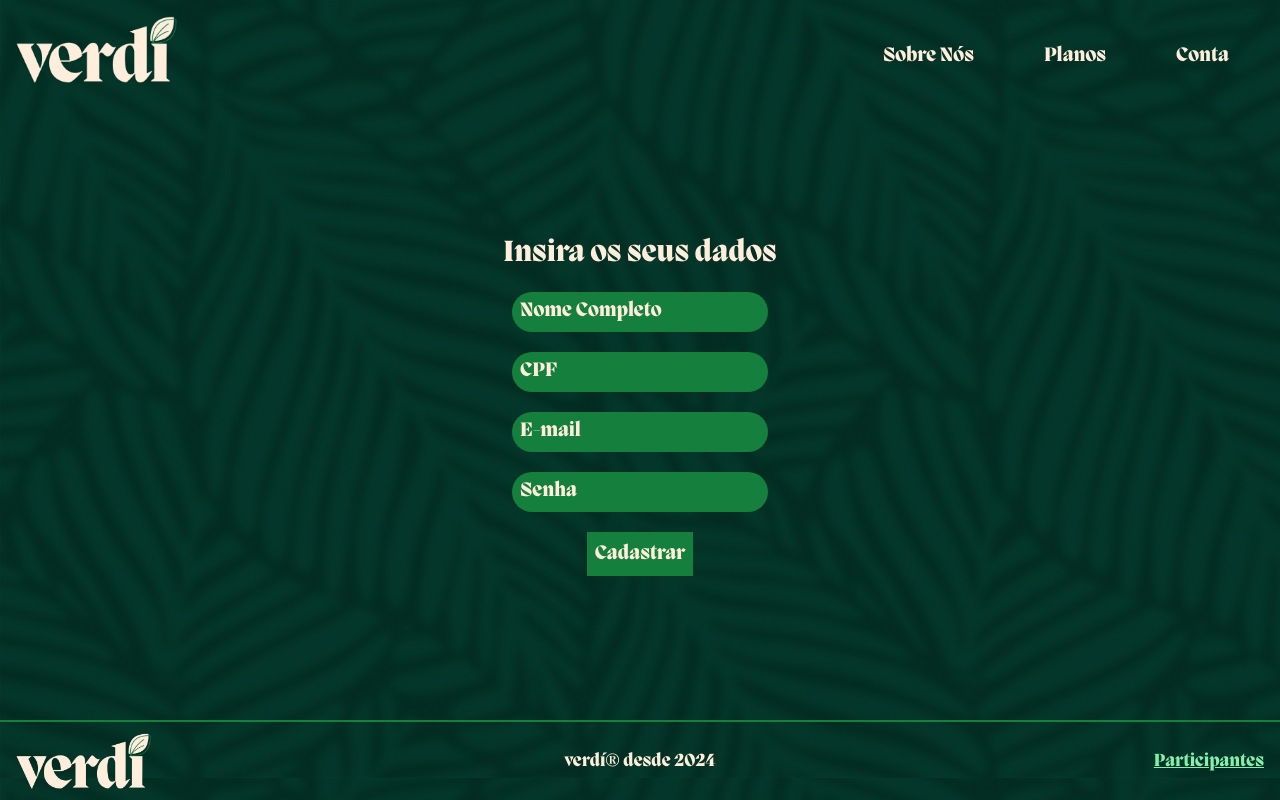
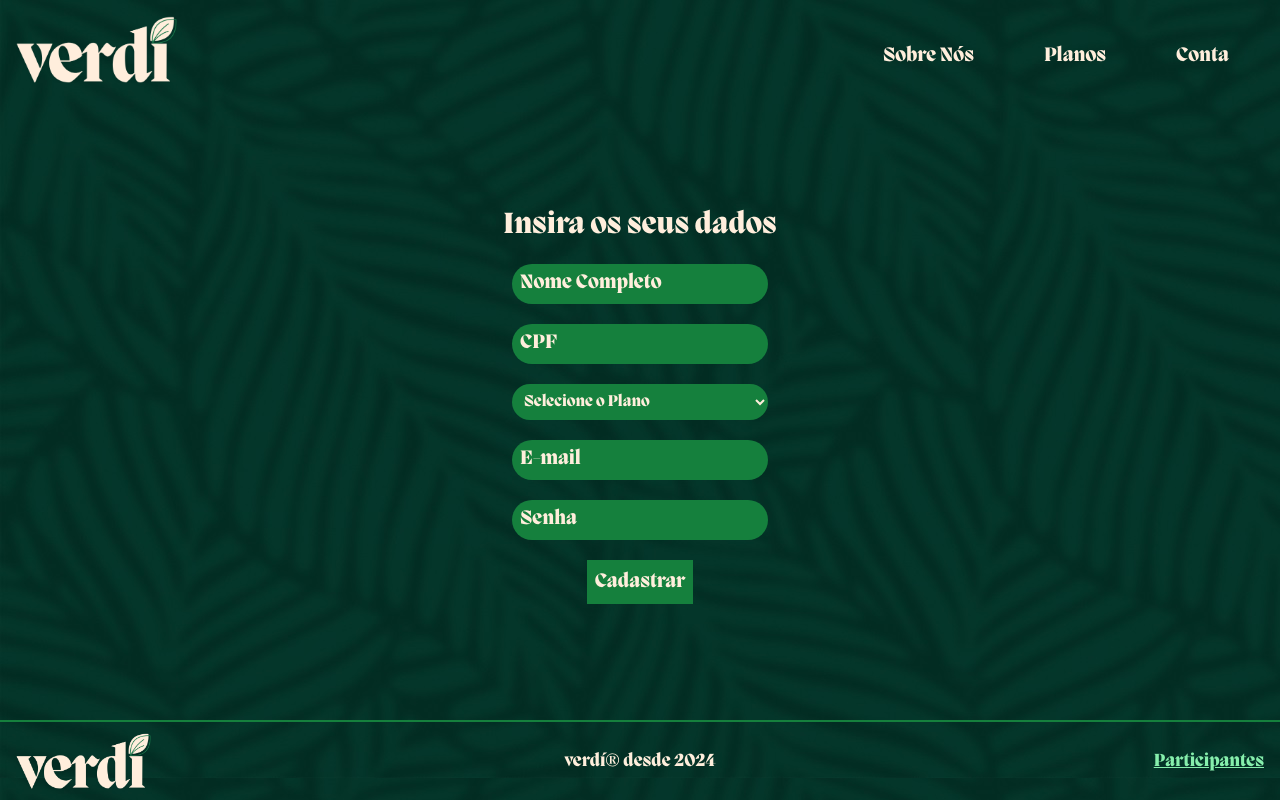
Before and after one commit to luizpaulo73/gs-verdi, a Next.js app in the folder verdi/: page /cadastro in a window 1280 px wide. Built offline with nearby package versions, Linux system fonts and the light colour scheme; a web font is replaced by a local one.

Commit message:
adicionado a validacao do plano selecionado

```diff
--- a/verdi/src/components/Cabecalho/Cabecalho.tsx
+++ b/verdi/src/components/Cabecalho/Cabecalho.tsx
@@ -13,7 +13,7 @@ export default function Cabecalho() {
             <nav>
                 <ul className="flex justify-around">
                     <li><Link href={'/'} className="text-creme text-xs font-extrabold sm:text-base md:text-lg xl:text-xl">Sobre Nós</Link></li>
-                    <li><Link href={'/'} className="text-creme text-xs font-extrabold sm:text-base md:text-lg xl:text-xl">Planos</Link></li>
+                    <li><Link href={'/#planos'} className="text-creme text-xs font-extrabold sm:text-base md:text-lg xl:text-xl">Planos</Link></li>
                     <li><Link href={'/'} className="text-creme text-xs font-extrabold sm:text-base md:text-lg xl:text-xl">Conta</Link></li>
                 </ul>
             </nav>
--- a/verdi/src/components/FormCadastro/FormCadastro.tsx
+++ b/verdi/src/components/FormCadastro/FormCadastro.tsx
@@ -2,32 +2,39 @@
 import { useState } from "react";
 
 export default function FormCadastro() {
-  const emailRegex : RegExp = /^[^\s@]+@[^\s@]+\.[^\s@]+$/;
-  const senhaRegex : RegExp = /^.{8,}$/;
+  const emailRegex: RegExp = /^[^\s@]+@[^\s@]+\.[^\s@]+$/;
+  const senhaRegex: RegExp = /^.{8,}$/;
 
   const [nome, setNome] = useState<string>("");
   const [cpf, setCpf] = useState<string>("");
   const [email, setEmail] = useState<string>("");
   const [senha, setSenha] = useState<string>("");
+  const [plano, setPlano] = useState<string>("");
 
-  const [validacaoNome , setValidacaoNome] = useState<boolean>(true)
-  const [validacaoCpf , setValidacaoCpf] = useState<boolean>(true)
-  const [validacaoEmail , setValidacaoEmail] = useState<boolean>(true)
-  const [validacaoSenha , setValidacaoSenha] = useState<boolean>(true)
+  const [validacaoNome, setValidacaoNome] = useState<boolean>(true);
+  const [validacaoCpf, setValidacaoCpf] = useState<boolean>(true);
+  const [validacaoEmail, setValidacaoEmail] = useState<boolean>(true);
+  const [validacaoSenha, setValidacaoSenha] = useState<boolean>(true);
+  const [showModal, setShowModal] = useState<boolean>(false);
 
   const validarNome = () => setValidacaoNome(nome.length >= 3);
   const validarCpf = () => setValidacaoCpf(cpf.length === 11);
   const validarEmail = () => setValidacaoEmail(emailRegex.test(email));
   const validarSenha = () => setValidacaoSenha(senhaRegex.test(senha));
 
-
   const handleSubmit = async (e: React.FormEvent<HTMLFormElement>) => {
     e.preventDefault();
+
+    if (plano === "super-verdi") {
+      setShowModal(true);
+      return;
+    }
+
     try {
       const response = await fetch(`http://localhost:8080/pessoas/cadastro`, {
         method: "POST",
         headers: { "Content-Type": "application/json" },
-        body: JSON.stringify({ nome, cpf, email, senha }),
+        body: JSON.stringify({ nome, cpf, email, senha, plano }),
       });
       if (response.ok) {
         console.log("Usuário Cadastrado com sucesso");
@@ -35,6 +42,7 @@ export default function FormCadastro() {
         setCpf("");
         setEmail("");
         setSenha("");
+        setPlano("");
       } else {
         console.error("Erro ao cadastrar");
       }
@@ -58,7 +66,7 @@ export default function FormCadastro() {
               onBlur={validarNome}
               className="bg-green-700 rounded-full px-2 w-64 placeholder:text-creme sm:placeholder:text-xl sm:p-2 text-creme"
             />
-          {!validacaoNome ? <p className="text-red-600">Nome muito curto</p> : <></>}
+            {!validacaoNome && <p className="text-red-600">Nome muito curto</p>}
           </div>
           <div>
             <input
@@ -70,7 +78,23 @@ export default function FormCadastro() {
               onBlur={validarCpf}
               className="bg-green-700 rounded-full px-2 w-64 placeholder:text-creme sm:placeholder:text-xl sm:p-2 text-creme"
             />
-          {!validacaoCpf ? <p className="text-red-600">CPF inválido</p> : <></>}
+            {!validacaoCpf && <p className="text-red-600">CPF inválido</p>}
+          </div>
+          <div>
+            <select
+              name="plano"
+              id="plano"
+              value={plano}
+              onChange={(e) => setPlano(e.target.value)}
+              className="bg-green-700 rounded-full px-2 w-64 placeholder:text-creme sm:placeholder:text-xl sm:p-2 text-creme"
+              required
+            >
+              <option value="" disabled>
+                Selecione o Plano
+              </option>
+              <option value="verdi">Plano Verdí</option>
+              <option value="super-verdi">Plano Super Verdí</option>
+            </select>
           </div>
           <div>
             <input
@@ -82,7 +106,7 @@ export default function FormCadastro() {
               onBlur={validarEmail}
               className="bg-green-700 rounded-full px-2 w-64 placeholder:text-creme sm:placeholder:text-xl sm:p-2 text-creme"
             />
-          {!validacaoEmail ? <p className="text-red-600">Email inválido</p> : <></>}
+            {!validacaoEmail && <p className="text-red-600">Email inválido</p>}
           </div>
           <div>
             <input
@@ -94,11 +118,28 @@ export default function FormCadastro() {
               onBlur={validarSenha}
               className="bg-green-700 rounded-full px-2 w-64 placeholder:text-creme sm:placeholder:text-xl sm:p-2 text-creme"
             />
-          {!validacaoSenha ? <p className="text-red-600">Senha inválida</p> : <></>}
+            {!validacaoSenha && <p className="text-red-600">Senha inválida</p>}
           </div>
         </fieldset>
-        <button type="submit" className="bg-green-700 text-creme p-2 sm:text-xl">Cadastrar</button>
+        <button type="submit" className="bg-green-700 text-creme p-2 sm:text-xl">
+          Cadastrar
+        </button>
       </form>
+
+      {showModal && (
+        <div className="fixed inset-0 bg-black bg-opacity-50 flex items-center justify-center">
+          <div className="bg-green-900 p-5 rounded-lg text-creme">
+            <h2 className="text-xl mb-4">Pagamento</h2>
+            <p>Você selecionou o Plano Super Verdí. Por favor, prossiga com o pagamento.</p>
+            <button
+              onClick={() => setShowModal(false)}
+              className="bg-green-700 text-creme p-2 mt-4 rounded-full hover:bg-green-600 duration-300"
+            >
+              Fechar
+            </button>
+          </div>
+        </div>
+      )}
     </section>
   );
 }
--- a/verdi/src/components/Planos/Planos.tsx
+++ b/verdi/src/components/Planos/Planos.tsx
@@ -6,7 +6,7 @@ import checkmark from "@/img/checkmark.png";
 
 export default function Planos() {
     return(
-        <section className="flex flex-col sm:flex-row sm:gap-6 lg:w-[70vw] lg:h-96">
+        <section id="planos" className="flex flex-col sm:flex-row sm:gap-6 lg:w-[70vw] lg:h-96">
         <div className="border-2 border-green-700 w-72 mx-auto p-2 flex flex-col justify-around gap-6 lg:w-5/12">
             <div className="flex flex-col gap-2">
                 <h2 className="text-creme text-2xl lg:text-3xl">Plano</h2>
```
Lines whose indentation alone changed are shown as unchanged.
